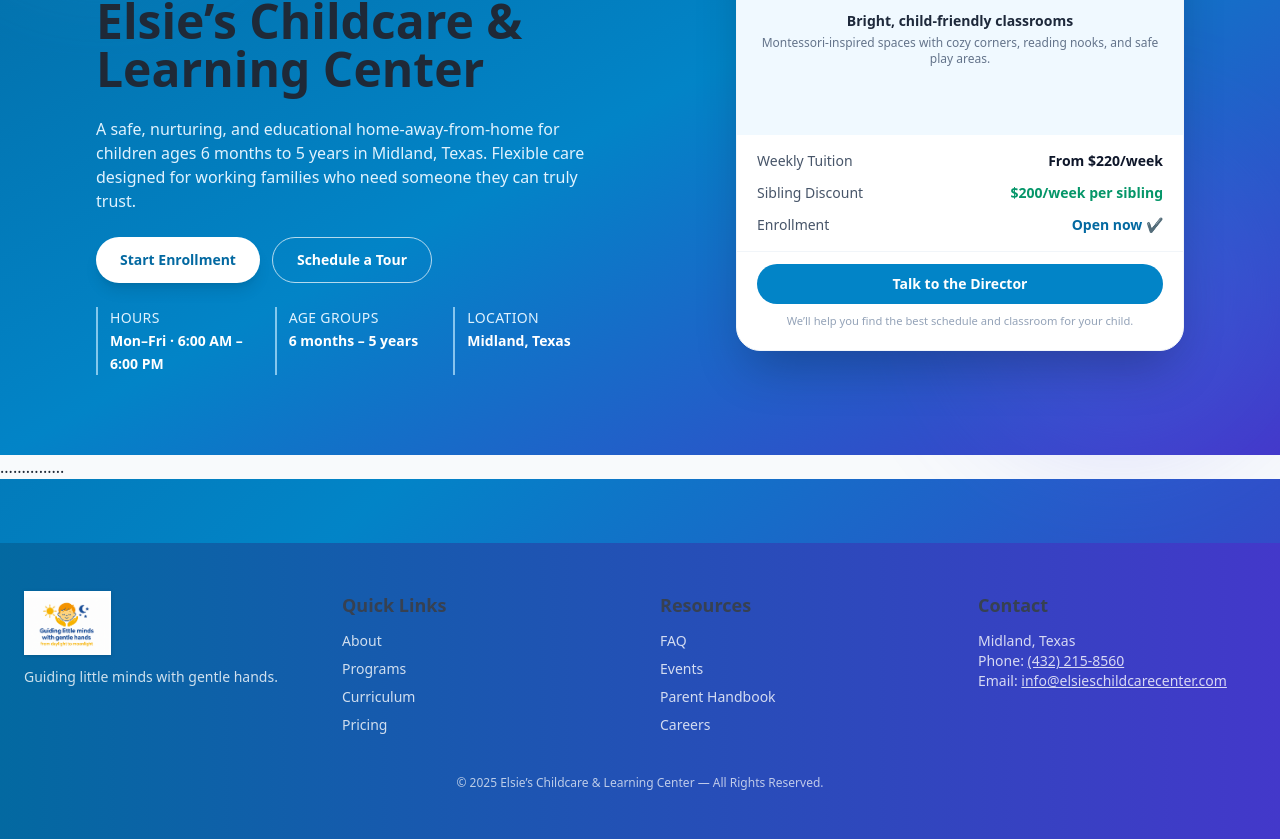
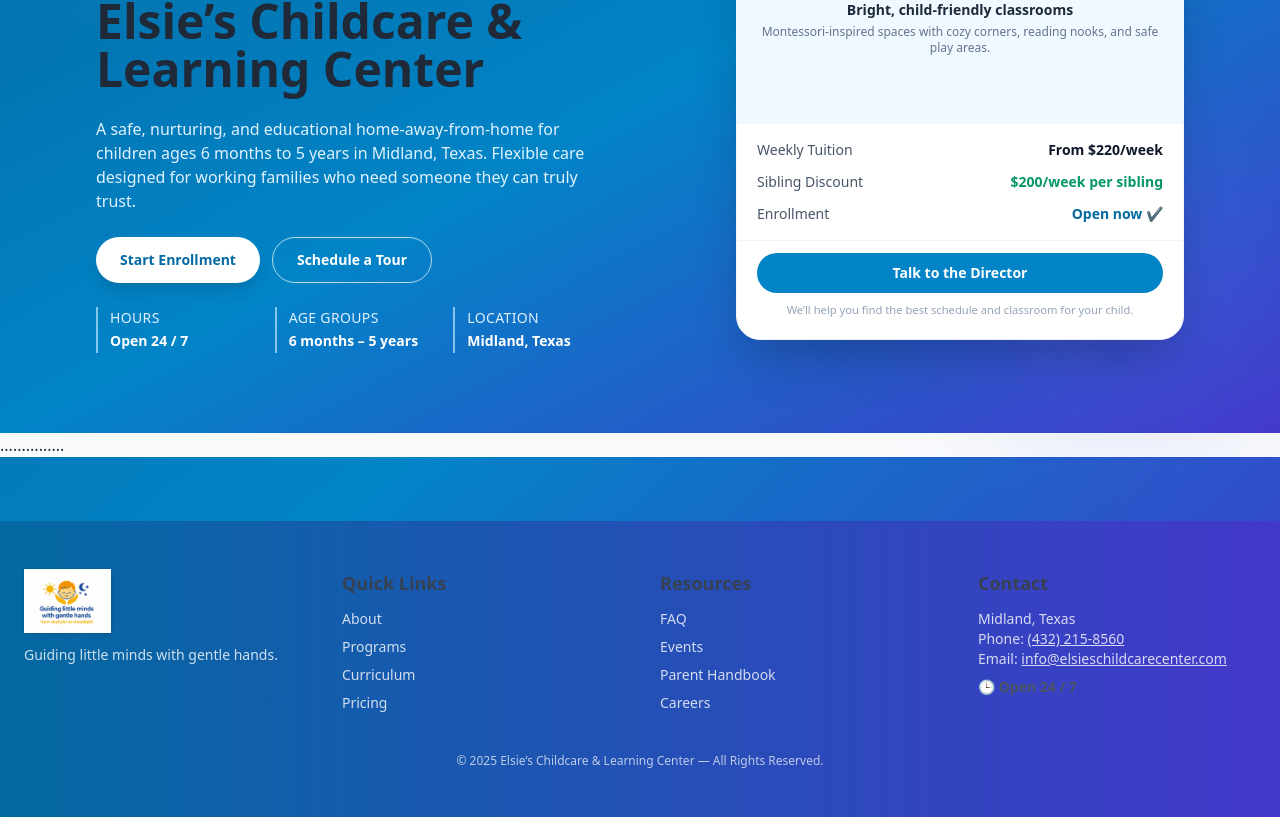
Before and after one commit to niyo2/elsies-childcare-center, a React (Create React App) app: page / in a window 1280 px wide. Shown: the part 315-1154 px from the top of the page. After the commit the page ends 1132 px from the top, so only its background shows below. Built offline with nearby package versions, Linux system fonts and the light colour scheme.

Commit message:
Change working hours

```diff
--- a/src/components/Footer.js
+++ b/src/components/Footer.js
@@ -63,6 +63,9 @@ export default function Footer() {
               info@elsieschildcarecenter.com
             </a>
           </p>
+          <p className="text-sm font-semibold mt-2">
+            🕒 Open 24 / 7
+          </p>
         </div>
       </div>
 
--- a/src/pages/Contact.js
+++ b/src/pages/Contact.js
@@ -30,6 +30,7 @@ export default function Contact() {
             info@elsieschildcarecenter.com
           </a>
         </p>
+        <p><strong>🕒 Hours:</strong> Open 24 / 7</p>
       </div>
     </div>
   );
--- a/src/pages/Home.js
+++ b/src/pages/Home.js
@@ -60,7 +60,8 @@ export default function Home() {
             <div className="grid grid-cols-2 sm:grid-cols-3 gap-4 text-xs sm:text-sm">
               <div className="border-l-2 border-sky-200/70 pl-3">
                 <p className="uppercase tracking-wide text-sky-100">Hours</p>
-                <p className="font-semibold text-white">Mon–Fri · 6:00 AM – 6:00 PM</p>
+                <p className="font-semibold text-white">Open 24 / 7 </p>
+
               </div>
               <div className="border-l-2 border-sky-200/70 pl-3">
                 <p className="uppercase tracking-wide text-sky-100">Age Groups</p>
```
